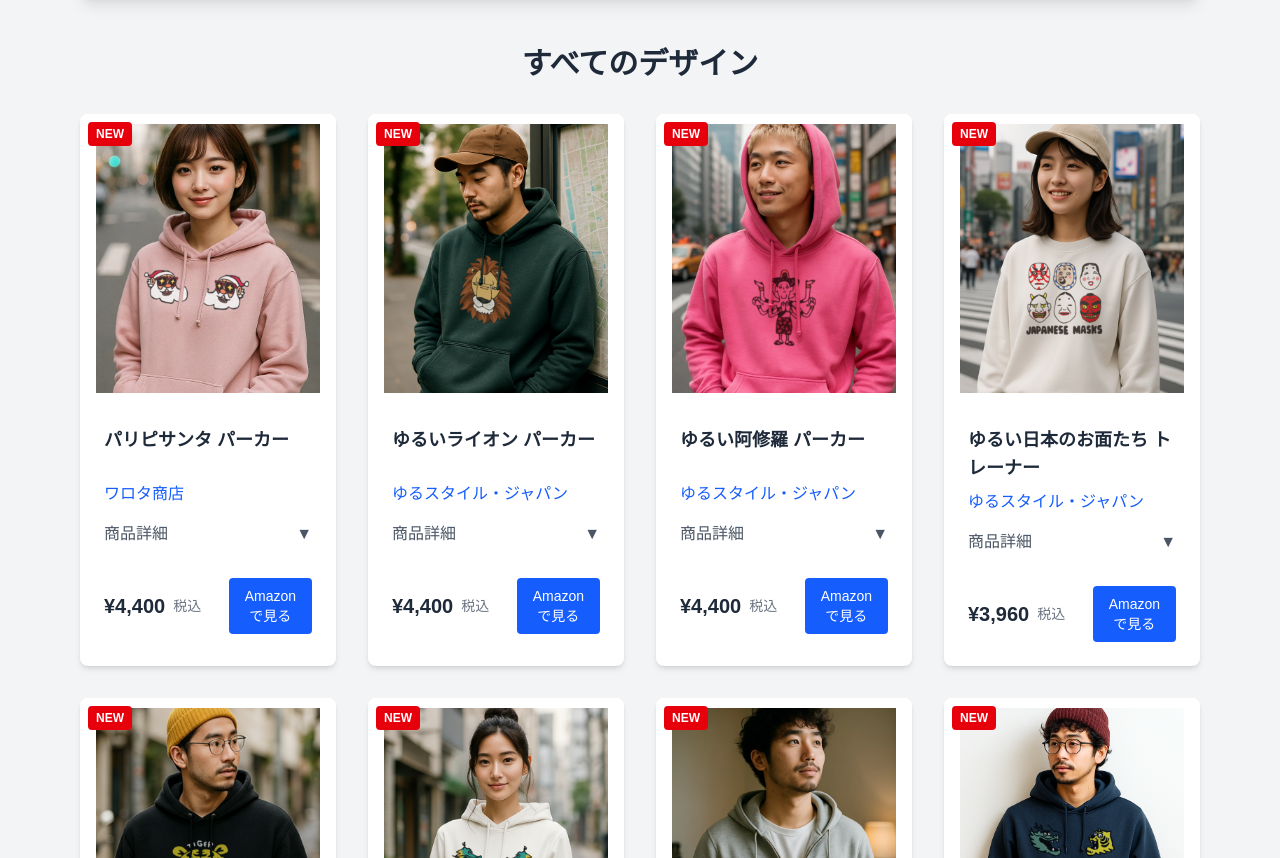
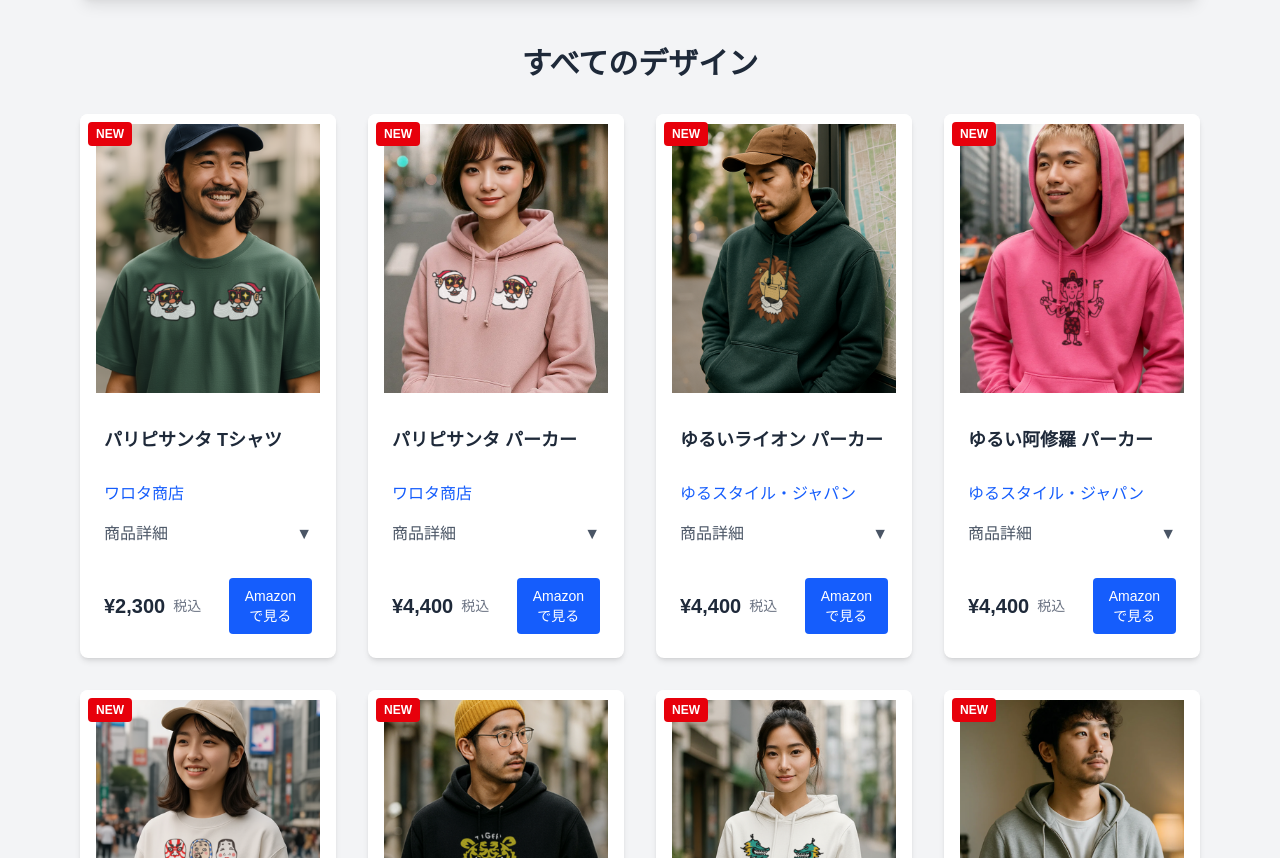
Before and after one commit to Makoto0824/utaraska-web, a Next.js app: page /designshelf in a window 1280 px wide. Shown: the part 683-1541 px from the top of the page. Built offline with nearby package versions, Linux system fonts and the light colour scheme; a web font is replaced by a local one.

Commit message:
新商品「パリピサンタ Tシャツ」を追加: メインページとワロタ商店ページにNEWバッジ付きで1番上に追加

```diff
--- a/app/designshelf/brands/warota-shoten/page.tsx
+++ b/app/designshelf/brands/warota-shoten/page.tsx
@@ -74,6 +74,21 @@ export default function WarotaShoten() {
 
   // ワロタ商店の商品データ
   const products: Product[] = [
+    {
+      id: 110,
+      title: "パリピサンタ Tシャツ",
+      brand: "ワロタ商店",
+      image: "/designshelf/images/27_santa/tshirt/27_santa_tshirt.png",
+      designImage: "/designshelf/images/27_santa/27_santa_design.png",
+      modelImage: "/designshelf/images/27_santa/tshirt/27_santa_tshirt_model.png",
+      price: "¥2,300",
+      amazonLink: "https://amzn.to/4qS4f1j",
+      features: [
+        "胸元に左右並べたサンタ顔のワンポイントデザイン。ゆるいタッチで親しみやすく、主張しすぎないため普段着に合わせやすい。",
+        "シーズンのギフトやイベント着として目を引きやすく、年代・性別を問わず使いやすいビジュアルを意識"
+      ],
+      description: "胸元に並んだサンタ顔のイラストが、さりげないホリデームードを作るデザインです。線は柔らかく、顔の表情は遊び心を残したまま落ち着いた印象にまとめています。深緑や冬色の背景でよく映える配色に調整しているため、季節のコーデの差し込みとして使いやすい作りです。ギフトとして渡しやすいよう、主張しすぎない大きさに収めている点も特徴です"
+    },
     {
       id: 109,
       title: "パリピサンタ パーカー",
@@ -275,7 +290,7 @@ export default function WarotaShoten() {
                     height={256}
                     className="object-contain hover:scale-105 transition-transform"
                   />
-                  {product.id === 109 && (
+                  {(product.id === 109 || product.id === 110) && (
                     <span className="absolute top-2 left-2 bg-red-600 text-white text-xs font-bold px-2 py-1 rounded">NEW</span>
                   )}
                 </div>
--- a/app/designshelf/page.tsx
+++ b/app/designshelf/page.tsx
@@ -102,6 +102,21 @@ export default function DesignShelf() {
 
   // 元のサイトと同じ24商品のデータ（完全な商品説明付き）
   const products: Product[] = [
+    {
+      id: 110,
+      title: "パリピサンタ Tシャツ",
+      brand: "ワロタ商店",
+      image: "/designshelf/images/27_santa/tshirt/27_santa_tshirt.png",
+      designImage: "/designshelf/images/27_santa/27_santa_design.png",
+      modelImage: "/designshelf/images/27_santa/tshirt/27_santa_tshirt_model.png",
+      price: "¥2,300",
+      amazonLink: "https://amzn.to/4qS4f1j",
+      features: [
+        "胸元に左右並べたサンタ顔のワンポイントデザイン。ゆるいタッチで親しみやすく、主張しすぎないため普段着に合わせやすい。",
+        "シーズンのギフトやイベント着として目を引きやすく、年代・性別を問わず使いやすいビジュアルを意識"
+      ],
+      description: "胸元に並んだサンタ顔のイラストが、さりげないホリデームードを作るデザインです。線は柔らかく、顔の表情は遊び心を残したまま落ち着いた印象にまとめています。深緑や冬色の背景でよく映える配色に調整しているため、季節のコーデの差し込みとして使いやすい作りです。ギフトとして渡しやすいよう、主張しすぎない大きさに収めている点も特徴です"
+    },
     {
       id: 109,
       title: "パリピサンタ パーカー",
@@ -709,7 +724,7 @@ export default function DesignShelf() {
                     height={256}
                     className="object-contain hover:scale-105 transition-transform"
                   />
-                  {(product.id === 101 || product.id === 102 || product.id === 103 || product.id === 104 || product.id === 105 || product.id === 106 || product.id === 107 || product.id === 108 || product.id === 109) && (
+                  {(product.id === 101 || product.id === 102 || product.id === 103 || product.id === 104 || product.id === 105 || product.id === 106 || product.id === 107 || product.id === 108 || product.id === 109 || product.id === 110) && (
                     <span className="absolute top-2 left-2 bg-red-600 text-white text-xs font-bold px-2 py-1 rounded">NEW</span>
                   )}
                 </div>
```
